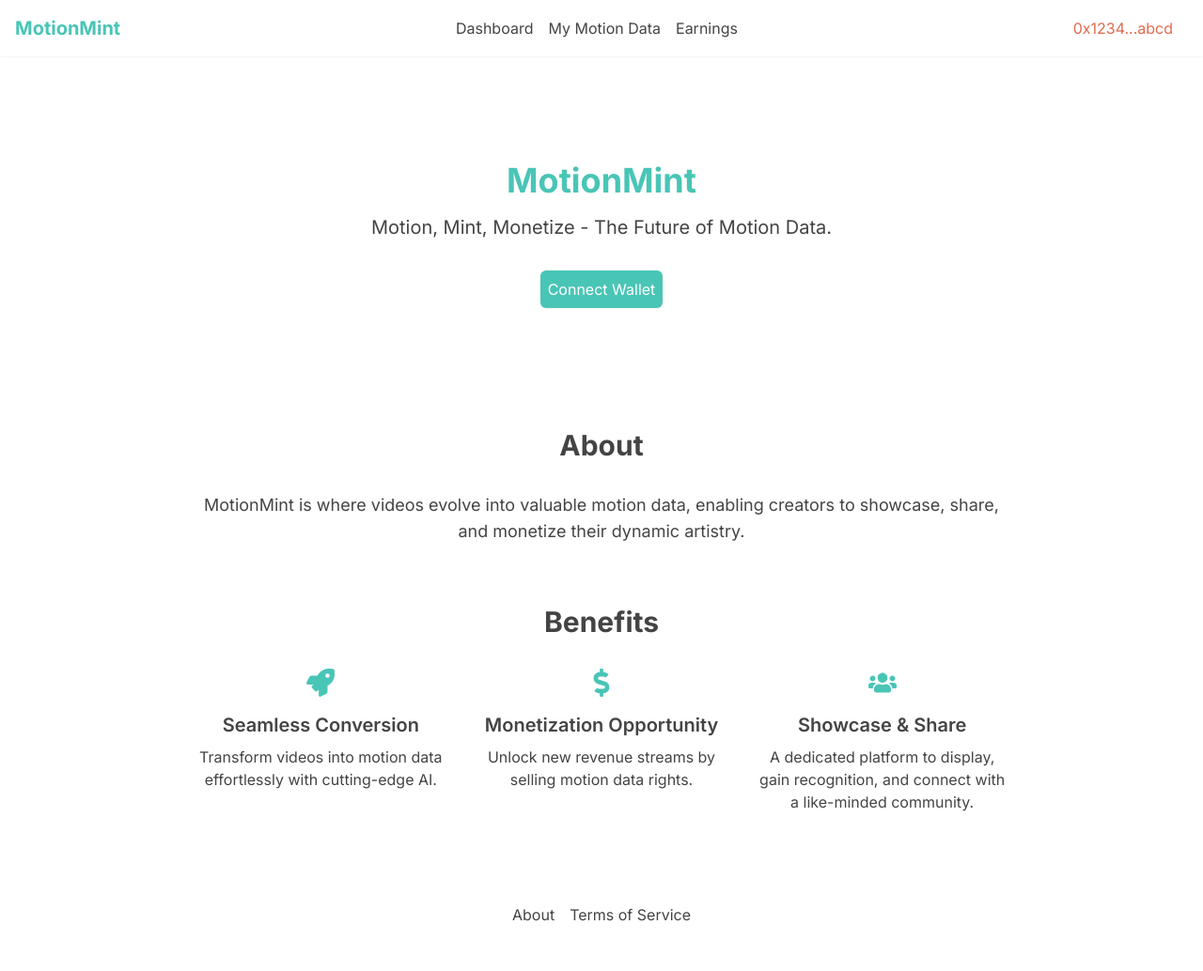
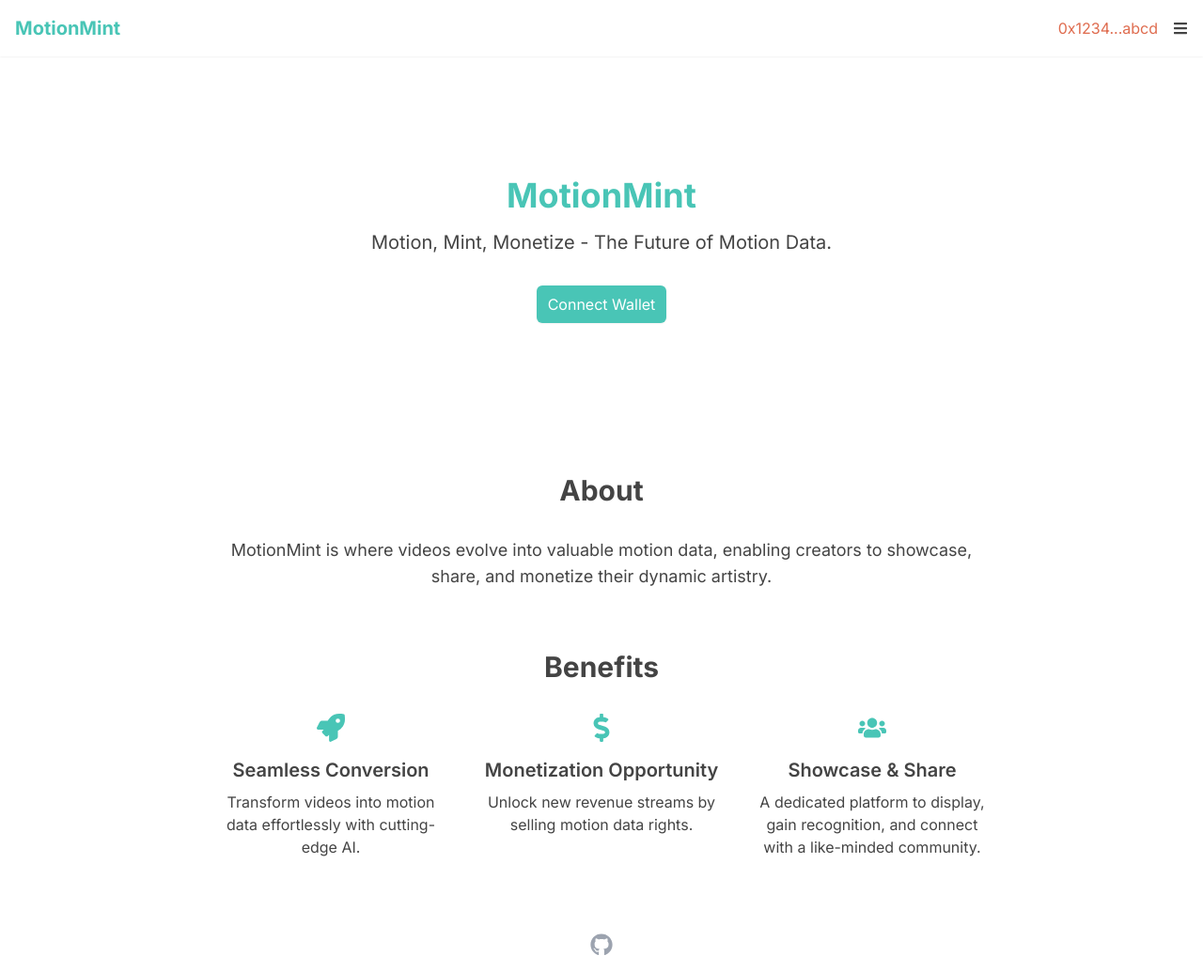
Before and after one commit to taijusanagi/motion-mint, a Next.js app in the folder packages/app/: page / in a window 1280 px wide. Shown: the whole page at 94% size. Before the commit the page ends 1002 px from the top, so only its background shows below. Built offline with nearby package versions, Linux system fonts and the light colour scheme.

Commit message:
feat: modify component for landing page

```diff
--- a/packages/app/src/components/Button.tsx
+++ b/packages/app/src/components/Button.tsx
@@ -1,5 +1,3 @@
-// components/Button.tsx
-
 import React from "react";
 
 interface ButtonProps {
@@ -12,7 +10,7 @@ const Button: React.FC<ButtonProps> = ({ label, onClick, className }) => {
   return (
     <button
       onClick={onClick}
-      className={`bg-primary text-white rounded-md shadow-sm p-2 hover:bg-accent transition-colors duration-200 ${className}`}
+      className={`bg-primary text-white rounded-md shadow-sm py-2 px-3 hover:bg-accent transition-colors duration-200 ${className}`}
     >
       {label}
     </button>
--- a/packages/app/src/components/Footer.tsx
+++ b/packages/app/src/components/Footer.tsx
@@ -1,27 +1,18 @@
-// components/Footer.tsx
-
 import React from "react";
+import { FaGithub } from "react-icons/fa";
 
 const Footer: React.FC = () => {
   return (
     <footer className="bg-default shadow-sm p-4 mt-8">
       <div className="container mx-auto flex justify-center">
-        {/* Footer Links */}
-        <nav>
-          <ul className="flex space-x-4">
-            <li>
-              <a href="/about" className="text-default hover:text-primary">
-                About
-              </a>
-            </li>
-            <li>
-              <a href="/terms" className="text-default hover:text-primary">
-                Terms of Service
-              </a>
-            </li>
-            {/* Add any other footer links you might want */}
-          </ul>
-        </nav>
+        <a
+          href="https://github.com/taijusanagi/motion-mint"
+          target="_blank"
+          rel="noopener noreferrer"
+          className="text-gray-400 hover:text-primary"
+        >
+          <FaGithub size={24} />
+        </a>
       </div>
     </footer>
   );
--- a/packages/app/src/components/Header.tsx
+++ b/packages/app/src/components/Header.tsx
@@ -1,6 +1,5 @@
-// components/Header.tsx
-
 import React from "react";
+import { FaBars } from "react-icons/fa";
 
 interface HeaderProps {
   isConnected: boolean;
@@ -12,27 +11,32 @@ const Header: React.FC<HeaderProps> = ({ isConnected, userAddress, isCreator })
   return (
     <header className="bg-default shadow-sm p-4">
       <div className="container mx-auto flex justify-between items-center">
-        {/* Logo */}
         <div className="text-primary font-bold text-xl">MotionMint</div>
-
-        {/* Middle Navigation Links based on User's Role */}
-        <nav>
+        <div className="flex items-center">
+          {isConnected ? (
+            <span className="text-accent mr-4">{userAddress}</span>
+          ) : (
+            <button className="bg-primary text-default rounded-md p-2 mr-4">Connect Wallet</button>
+          )}
+          <div className="relative group">
+            <FaBars className="text-default hover:text-primary cursor-pointer" />
+            <nav className="absolute right-0 mt-2 w-48 rounded-md shadow-lg bg-white opacity-0 group-hover:opacity-100 transition-opacity duration-200">
               {isConnected && (
-            <ul className="flex space-x-4">
+                <ul className="p-2 space-y-2">
                   <li>
-                <a href="/dashboard" className="text-default hover:text-primary">
+                    <a href="/dashboard" className="block text-default hover:text-primary px-4 py-2">
                       Dashboard
                     </a>
                   </li>
                   {isCreator && (
                     <>
                       <li>
-                    <a href="/mymotiondata" className="text-default hover:text-primary">
+                        <a href="/mymotiondata" className="block text-default hover:text-primary px-4 py-2">
                           My Motion Data
                         </a>
                       </li>
                       <li>
-                    <a href="/earnings" className="text-default hover:text-primary">
+                        <a href="/earnings" className="block text-default hover:text-primary px-4 py-2">
                           Earnings
                         </a>
                       </li>
@@ -41,14 +45,7 @@ const Header: React.FC<HeaderProps> = ({ isConnected, userAddress, isCreator })
                 </ul>
               )}
             </nav>
-
-        {/* Right Section (Ethereum Address or Connect Wallet button) */}
-        <div className="flex items-center">
-          {isConnected ? (
-            <span className="text-accent mr-4">{userAddress}</span>
-          ) : (
-            <button className="bg-primary text-default rounded-md p-2">Connect Wallet</button>
-          )}
+          </div>
         </div>
       </div>
     </header>
--- a/packages/app/src/components/MotionDataPlayer.tsx
+++ b/packages/app/src/components/MotionDataPlayer.tsx
@@ -1,16 +1,14 @@
-// components/MotionDataPlayer.tsx
-
 import React from "react";
 
 interface MotionDataPlayerProps {
-  src: string; // Path to the motion data (e.g., video source)
-  alt?: string; // Optional description of the motion data for accessibility
+  src: string;
+  alt?: string;
 }
 
 const MotionDataPlayer: React.FC<MotionDataPlayerProps> = ({ src, alt }) => {
   return (
     <div className="bg-default shadow-sm rounded-md">
-      <video src={src} controls className="w-full rounded-md" alt={alt || "Motion Data Preview"} />
+      <video src={src} controls className="w-full rounded-md" />
     </div>
   );
 };
--- a/packages/app/src/pages/index.tsx
+++ b/packages/app/src/pages/index.tsx
@@ -11,17 +11,16 @@ const inter = Inter({ subsets: ["latin"] });
 
 export default function LandingPage() {
   const headerState = {
-    isConnected: true, // user is connected
-    userAddress: "0x1234...abcd", // user's Ethereum address
-    isCreator: true, // user is a creator
+    isConnected: true,
+    userAddress: "0x1234...abcd",
+    isCreator: true,
   };
 
   return (
     <div className={`min-h-screen flex flex-col ${inter.className}`}>
       <Header {...headerState} />
-
-      <main className="flex-1 mx-auto max-w-4xl p-4">
-        <section className="text-center py-24">
+      <main className="flex-1 mx-auto max-w-4xl px-8">
+        <section className="text-center py-32">
           <h1 className="text-4xl font-bold text-primary mb-4">MotionMint</h1>
           <p className="text-xl text-default mb-8">Motion, Mint, Monetize - The Future of Motion Data.</p>
           <Button label="Connect Wallet" className="bg-primary text-default mx-2" />
@@ -33,7 +32,6 @@ export default function LandingPage() {
             monetize their dynamic artistry.
           </p>
         </section>
-
         <section className="py-8 text-center">
           <h2 className="text-3xl font-bold text-default mb-8">Benefits</h2>
           <div className="grid grid-cols-3 gap-8">
@@ -63,7 +61,6 @@ export default function LandingPage() {
           </div>
         </section>
       </main>
-
       <Footer />
     </div>
   );
```
Lines whose indentation alone changed are shown as unchanged.
